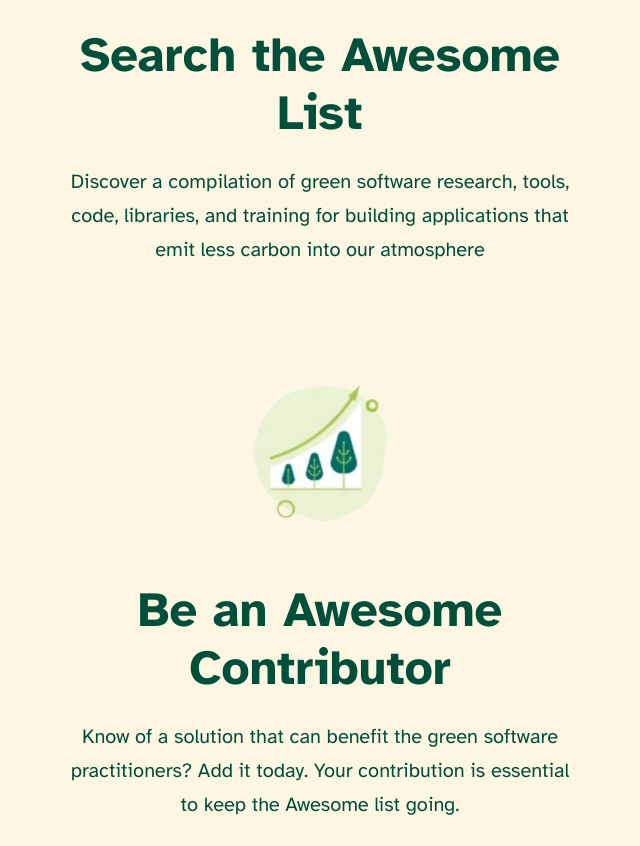
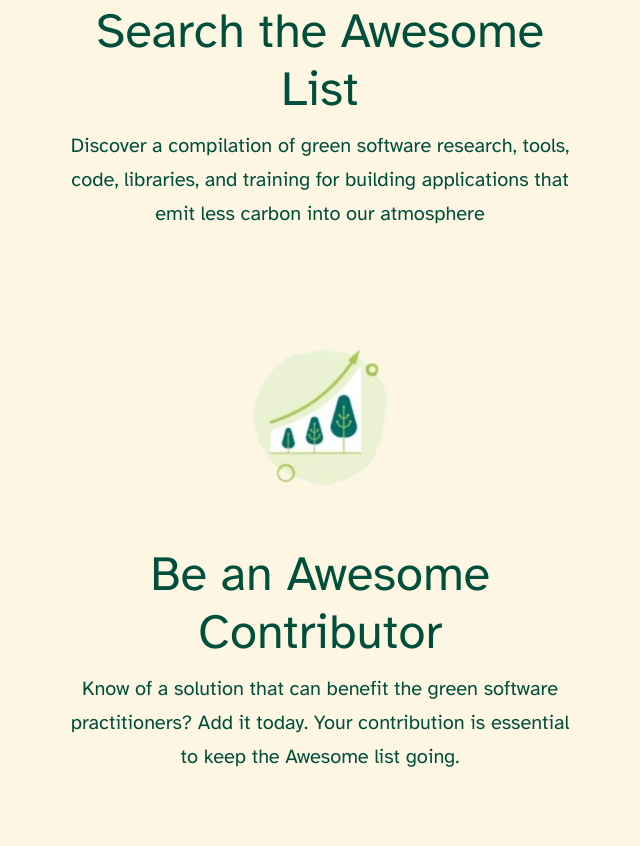
Before and after one commit to Green-Software-Foundation/awesome-green-software, an Astro site: page / in a window 1280 px wide. Shown: the part 1348-2194 px from the top of the page, without its empty margins (320-960 px from the left). Built offline with nearby package versions, Linux system fonts and the light colour scheme; Astro itself is replaced by a stand-in of ours.

Commit message:
Fixed tailwind config

```diff
--- a/src/styles/global.css
+++ b/src/styles/global.css
@@ -1,3 +1,7 @@
+@tailwind base;
+@tailwind components;
+@tailwind utilities;
+
 :root {
 	--accent: #006e51; /* Button Background / Accent Color */
 	--accent-dark: #034f3b; /* Dark Green, used for hover states or darker accents */
@@ -186,6 +190,7 @@ main {
   margin-top: 2rem;
 }
 
+
 /* Responsive adjustments */
 @media (min-width: 768px) {
   .search-container {
--- a/tailwind.config.js
+++ b/tailwind.config.js
@@ -1,4 +1,7 @@
 module.exports = {
+  content: [
+    "./src/**/*.{astro,html,js,jsx,ts,tsx,vue,svelte}",
+  ],
   // ... other config
   theme: {
     extend: {
```
